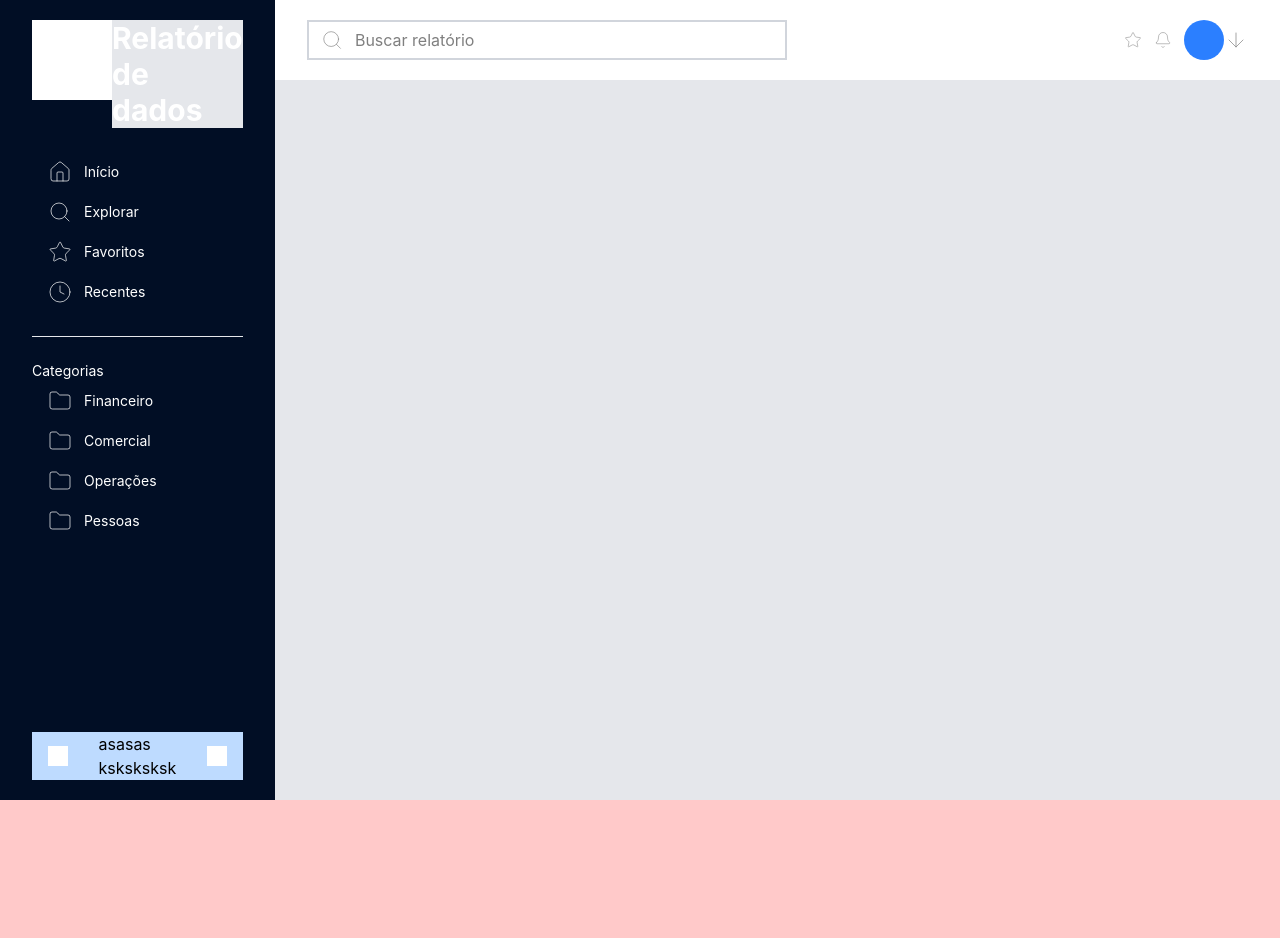
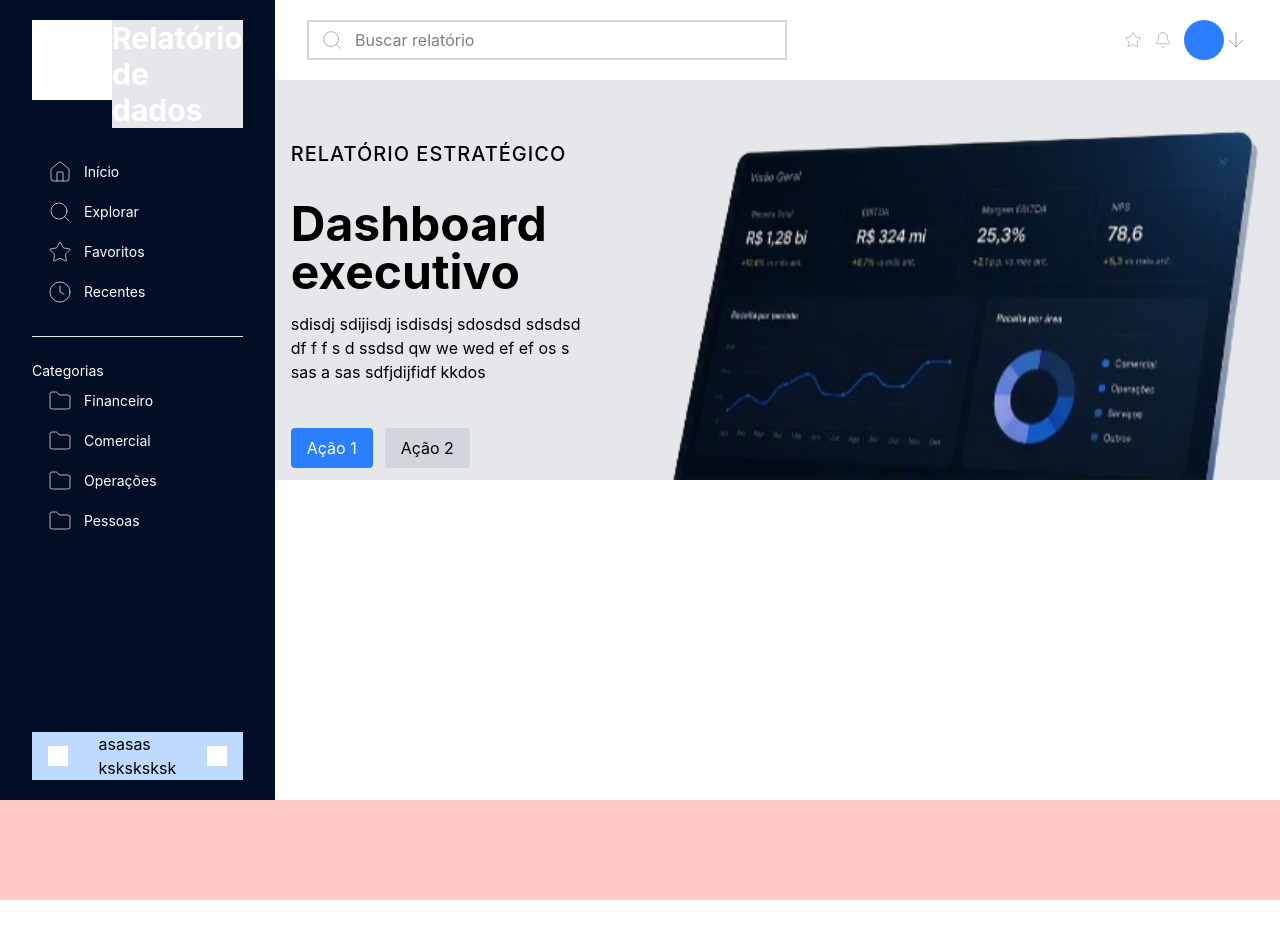
Before and after one commit to matheusnoronhasilvawork-ops/DashBoards, a React (Vite) app: page / in a window 1280 px wide. Shown: the top 938 px of the page. After the commit the page ends 900 px from the top, so only its background shows below. Built offline with nearby package versions, Linux system fonts and the light colour scheme.

Commit message:
feat: initializing main's banner

```diff
--- a/src/App.tsx
+++ b/src/App.tsx
@@ -1,10 +1,11 @@
 import './App.css'
 import { House, Search, Star, Clock, Folder, Bell, ArrowBigDown, ArrowDown, ArrowDown10, ArrowDownIcon, ArrowDownNarrowWide, ArrowDownToLine, ArrowDownWideNarrow } from 'lucide-react'
+import tabletImage from './assets/image-removebg-preview.png'
 
 function App() {
   return (
     <div className="flex min-h-screen flex-col overflow-y-auto">
-      <main className="flex min-h-screen w-full flex-row">
+      <div className="flex min-h-screen w-full flex-row">
         <nav className="gap-6 flex-1 flex flex-col bg-[#010e25] px-8 py-5">
           <div className="flex flex-row">
             <div className="h-20 w-20 bg-white" />
@@ -51,7 +52,7 @@ function App() {
             </div>
           </nav>
           <div className="mt-auto flex flex-row w-full bg-blue-200 items-center justify-around">
-            <div className="h-5 w-5 bg-white"/>
+            <div className="h-5 w-5 bg-white" />
             <div className="flex flex-col">
               <h3>asasas</h3>
               <h4>ksksksksk</h4>
@@ -59,8 +60,7 @@ function App() {
             <div className="h-5 w-5 bg-white" />
           </div>
         </nav>
-
-        <div className="flex-8 flex flex-col bg-gray-200">
+        <div className="flex-8 flex flex-col">
           <header className="bg-white flex flex-row h-20 py-5 px-8 items-center">
             <div className="border-2 gap-3 px-3 w-120 border-gray-300 h-full flex flex-row items-center">
               <Search color='gray' size={24} strokeWidth={0.7} />
@@ -75,10 +75,26 @@ function App() {
               </div>
             </div>
           </header>
+          <main className='flex grow flex-col'>
+            <div className="h-100 pt-12 bg-gray-200 flex flex-row items-center px-4 justify-center gap-3">
+              <div className="flex-1 h-full flex flex-col gap-8 justify-center">
+                <h2 className='font-medium text-xl tracking-wider '>RELATÓRIO ESTRATÉGICO</h2>
+                <div className="flex flex-col w-4/5 gap-4">
+                  <h1 className='font-bold text-5xl'>Dashboard executivo</h1>
+                  <p>sdisdj sdijisdj isdisdsj sdosdsd sdsdsd df f f s d ssdsd qw we wed ef ef   os s sas a sas  sdfjdijfidf kkdos</p>
+                </div>
+                <div className="flex flex-row gap-3 mt-3">
+                  <button className="bg-blue-500 text-white px-4 py-2 rounded">Ação 1</button>
+                  <button className="bg-gray-300 text-black px-4 py-2 rounded">Ação 2</button>
+                </div>
+              </div>
+              <img className='flex-1 h-full' src={tabletImage} alt="Tablet" />
+            </div>
+          </main>
         </div>
-      </main>
+      </div>
 
-      <footer className="min-h-100 bg-red-200"></footer>
+      <footer className="min-h-25 bg-red-200"></footer>
     </div>
   )
 }
```
Also changed, not shown: src/assets/image-removebg-preview.png (added).
